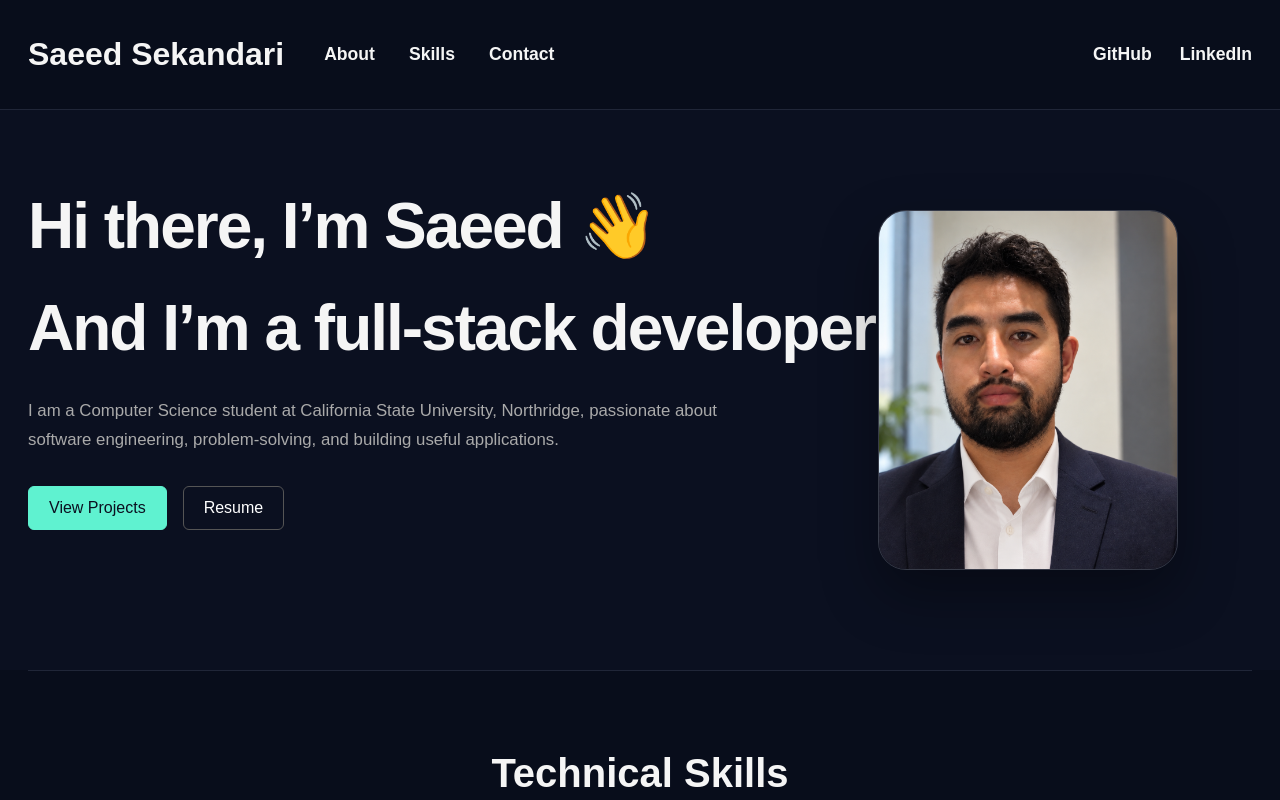
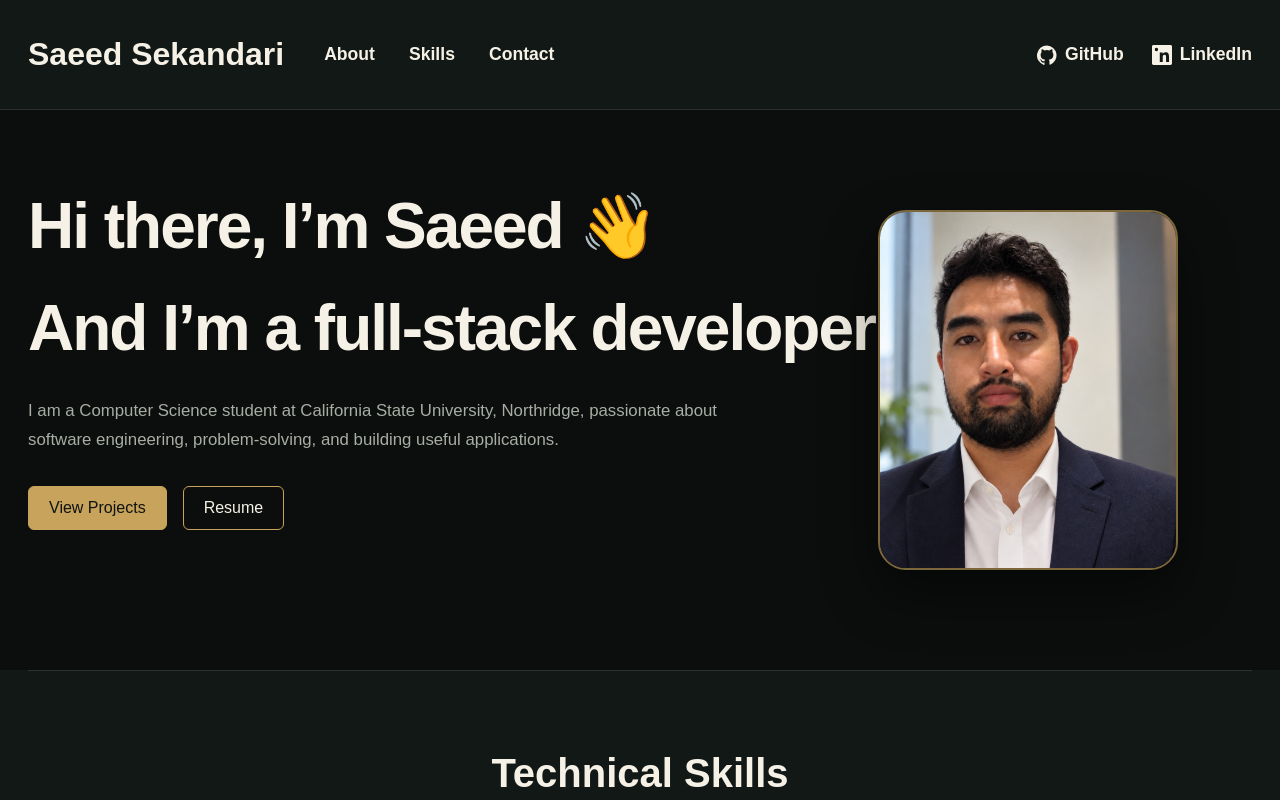
Before and after one commit to saeed-sekandari/Portfolio, a React app: page / in a window 1280 px wide. Shown: the top 800 px of the page. Built offline with nearby package versions, Linux system fonts and the light colour scheme; the HTML template or start-up script is replaced by a standard one.

Commit message:
Updated the portfolio theme and added github and Linkedln buttons

```diff
--- a/src/App.css
+++ b/src/App.css
@@ -1,11 +1,23 @@
+:root {
+  --background: #0b0e0c;
+  --surface: #121815;
+  --surface-light: #18211c;
+  --text: #f6f1e6;
+  --muted-text: #a8ada5;
+  --emerald: #2f8f70;
+  --emerald-light: #4fb98f;
+  --brass: #c7a35b;
+  --border: #29342e;
+}
+
 * {
   box-sizing: border-box;
 }
 
 body {
   margin: 0;
-  background-color: #0b1020;
-  color: #f5f5f5;
+  background-color: var(--background);
+  color: var(--text);
   font-family: Arial, sans-serif;
 }
 
@@ -22,26 +34,26 @@ body {
   min-height: 560px;
   margin: 0;
   padding: 80px 380px 100px 28px;
-  background-color: #0b1020;
+  background-color: var(--background);
   text-align: left;
 }
 
 .intro-line {
   margin: 0;
-  color: #f5f5f5;
+  color: var(--text);
   font-size: 4rem;
   font-weight: 700;
   line-height: 1.15;
   letter-spacing: -2px;
 }
 
-.intro-reveal {
+.intro-reveal,
+.intro-title {
   animation: blurToClear 1.2s ease both;
 }
 
 .intro-title {
   margin-top: 28px;
-  animation: blurToClear 1.2s ease both;
 }
 
 @keyframes blurToClear {
@@ -61,7 +73,7 @@ body {
 .intro-description {
   max-width: 700px;
   margin: 32px 0 0;
-  color: #aaaaaa;
+  color: var(--muted-text);
   font-size: 1.05rem;
   line-height: 1.7;
 }
@@ -75,23 +87,22 @@ body {
 
 .intro-buttons a {
   padding: 12px 20px;
-  border: 1px solid #555555;
+  border: 1px solid var(--brass);
   border-radius: 6px;
-  color: white;
+  color: var(--text);
   text-decoration: none;
   transition: 0.3s ease;
 }
 
 .intro-buttons a:first-child {
-  background-color: #5ff2d0;
-  border-color: #5ff2d0;
-  color: #0b1020;
+  background-color: var(--brass);
+  color: #10130f;
 }
 
 .intro-buttons a:hover {
-  background-color: white;
-  border-color: white;
-  color: #0b1020;
+  background-color: var(--emerald);
+  border-color: var(--emerald);
+  color: var(--text);
 }
 
 /* Profile photo */
@@ -103,11 +114,11 @@ body {
   z-index: 2;
   width: 300px;
   height: 360px;
-  border: 1px solid rgba(255, 255, 255, 0.18);
+  border: 2px solid rgba(199, 163, 91, 0.6);
   border-radius: 28px;
   object-fit: cover;
   object-position: center top;
-  box-shadow: 0 24px 55px rgba(0, 0, 0, 0.35);
+  box-shadow: 0 24px 55px rgba(0, 0, 0, 0.45);
 }
 
 /* Main content */
@@ -116,24 +127,24 @@ main {
   width: 100%;
   margin: 0;
   padding: 0 28px;
-  background-color: #080d1b;
+  background-color: var(--surface);
 }
 
 section {
   width: 100%;
   padding: 80px 0;
-  border-top: 1px solid #202638;
+  border-top: 1px solid var(--border);
 }
 
 section h2 {
   margin: 0 0 28px;
-  color: #f5f5f5;
+  color: var(--text);
   font-size: 2.5rem;
   text-align: center;
 }
 
 section p {
-  color: #aaaaaa;
+  color: var(--muted-text);
   line-height: 1.7;
 }
 
@@ -142,14 +153,14 @@ section p {
 article {
   margin-bottom: 24px;
   padding: 24px;
-  border: 1px solid #273047;
+  border: 1px solid var(--border);
   border-radius: 8px;
-  background-color: #0b1020;
+  background-color: var(--surface-light);
 }
 
 article h3 {
   margin-top: 0;
-  color: #5ff2d0;
+  color: var(--emerald-light);
   font-size: 1.4rem;
 }
 
@@ -162,9 +173,9 @@ article p {
 footer {
   width: 100%;
   padding: 40px 28px;
-  border-top: 1px solid #202638;
-  background-color: #080d1b;
-  color: #777777;
+  border-top: 1px solid var(--border);
+  background-color: var(--background);
+  color: var(--muted-text);
   text-align: center;
 }
 
--- a/src/App.jsx
+++ b/src/App.jsx
@@ -4,16 +4,30 @@ import Navbar from "./components/Navbar";
 import profilePhoto from "./assets/profile-photo.png";
 
 const roles = [
-  "a Computer Science student!",
+  "a CS student!",
   "a full-stack developer!",
-  "a problem solver!",
   "a soccer fan!",
   "a chess player!",
+  "a problem solver!",
 ];
 
 function App() {
   const [roleIndex, setRoleIndex] = useState(0);
 
+  // Restart the animation whenever the page is refreshed or loaded again
+  useEffect(() => {
+    const restartAnimation = () => {
+      setRoleIndex(0);
+    };
+
+    window.addEventListener("pageshow", restartAnimation);
+
+    return () => {
+      window.removeEventListener("pageshow", restartAnimation);
+    };
+  }, []);
+
+  // Show each sentence for three seconds
   useEffect(() => {
     if (roleIndex === roles.length - 1) {
       return;
@@ -52,7 +66,8 @@ function App() {
             Resume
           </a>
         </div>
-          <img
+
+        <img
           className="profile-photo"
           src={profilePhoto}
           alt="Professional portrait of Saeed Sekandari"
--- a/src/components/Navbar.jsx
+++ b/src/components/Navbar.jsx
@@ -18,16 +18,38 @@ function Navbar() {
           href="https://github.com/saeed-sekandari"
           target="_blank"
           rel="noreferrer"
+          aria-label="GitHub profile"
         >
-          GitHub
+          <svg
+            className="social-icon"
+            viewBox="0 0 24 24"
+            aria-hidden="true"
+          >
+            <path
+              fill="currentColor"
+              d="M12 .5a12 12 0 0 0-3.79 23.39c.6.11.82-.26.82-.58v-2.24c-3.34.73-4.04-1.61-4.04-1.61-.55-1.39-1.34-1.76-1.34-1.76-1.09-.75.08-.74.08-.74 1.2.08 1.84 1.23 1.84 1.23 1.07 1.83 2.8 1.3 3.49.99.11-.77.42-1.3.76-1.6-2.67-.3-5.47-1.34-5.47-5.95 0-1.31.47-2.38 1.23-3.22-.12-.3-.53-1.52.12-3.17 0 0 1-.32 3.3 1.23a11.5 11.5 0 0 1 6 0c2.29-1.55 3.29-1.23 3.29-1.23.65 1.65.24 2.87.12 3.17.77.84 1.23 1.91 1.23 3.22 0 4.62-2.81 5.64-5.49 5.94.43.37.81 1.1.81 2.22v3.29c0 .32.22.7.83.58A12 12 0 0 0 12 .5"
+            />
+          </svg>
+          <span>GitHub</span>
         </a>
 
         <a
           href="https://linkedin.com/in/saeed-sekandari"
           target="_blank"
           rel="noreferrer"
+          aria-label="LinkedIn profile"
         >
-          LinkedIn
+          <svg
+            className="social-icon"
+            viewBox="0 0 24 24"
+            aria-hidden="true"
+          >
+            <path
+              fill="currentColor"
+              d="M20.45 20.45h-3.56v-5.57c0-1.33-.03-3.04-1.85-3.04-1.85 0-2.14 1.45-2.14 2.94v5.67H9.34V8.98h3.42v1.57h.05c.48-.9 1.64-1.85 3.37-1.85 3.61 0 4.27 2.38 4.27 5.48v6.27ZM5.32 7.41a2.06 2.06 0 1 1 0-4.12 2.06 2.06 0 0 1 0 4.12ZM3.54 20.45H7.1V8.98H3.54v11.47ZM22.22 0H1.77C.79 0 0 .78 0 1.75v20.5C0 23.22.79 24 1.77 24h20.45c.98 0 1.78-.78 1.78-1.75V1.75C24 .78 23.2 0 22.22 0Z"
+            />
+          </svg>
+          <span>LinkedIn</span>
         </a>
       </div>
     </nav>
--- a/src/styles/Navbar.css
+++ b/src/styles/Navbar.css
@@ -5,13 +5,13 @@
   width: 100%;
   min-height: 110px;
   padding: 0 28px;
-  background-color: #080d1b;
-  border-bottom: 1px solid #202638;
+  background-color: var(--surface);
+  border-bottom: 1px solid var(--border);
 }
 
 .site-brand {
   justify-self: start;
-  color: #f5f5f5;
+  color: var(--text);
   font-size: 2rem;
   font-weight: 700;
   text-decoration: none;
@@ -33,7 +33,10 @@
 
 .site-links a,
 .social-links a {
-  color: #f5f5f5;
+  display: inline-flex;
+  align-items: center;
+  gap: 8px;
+  color: var(--text);
   font-size: 1.1rem;
   font-weight: 600;
   text-decoration: none;
@@ -42,8 +45,22 @@
 
 .site-links a:hover,
 .social-links a:hover {
-  color: #5ff2d0;
+  color: var(--brass);
 }
+
+.social-icon {
+  width: 20px;
+  height: 20px;
+  transition:
+    color 0.2s ease,
+    transform 0.2s ease;
+}
+
+.social-links a:hover .social-icon {
+  transform: translateY(-2px);
+}
+
+/* Tablet layout */
 
 @media (max-width: 800px) {
   .site-nav {
@@ -69,20 +86,32 @@
   }
 }
 
+/* Mobile layout */
+
 @media (max-width: 500px) {
   .site-nav {
     display: flex;
     flex-direction: column;
     align-items: flex-start;
+    gap: 20px;
   }
 
   .site-links,
   .social-links {
     flex-wrap: wrap;
     justify-content: flex-start;
+    margin-left: 0;
   }
 
   .site-brand {
     font-size: 1.4rem;
   }
+
+  .site-links {
+    gap: 18px;
+  }
+
+  .social-links {
+    gap: 20px;
+  }
 }
```
